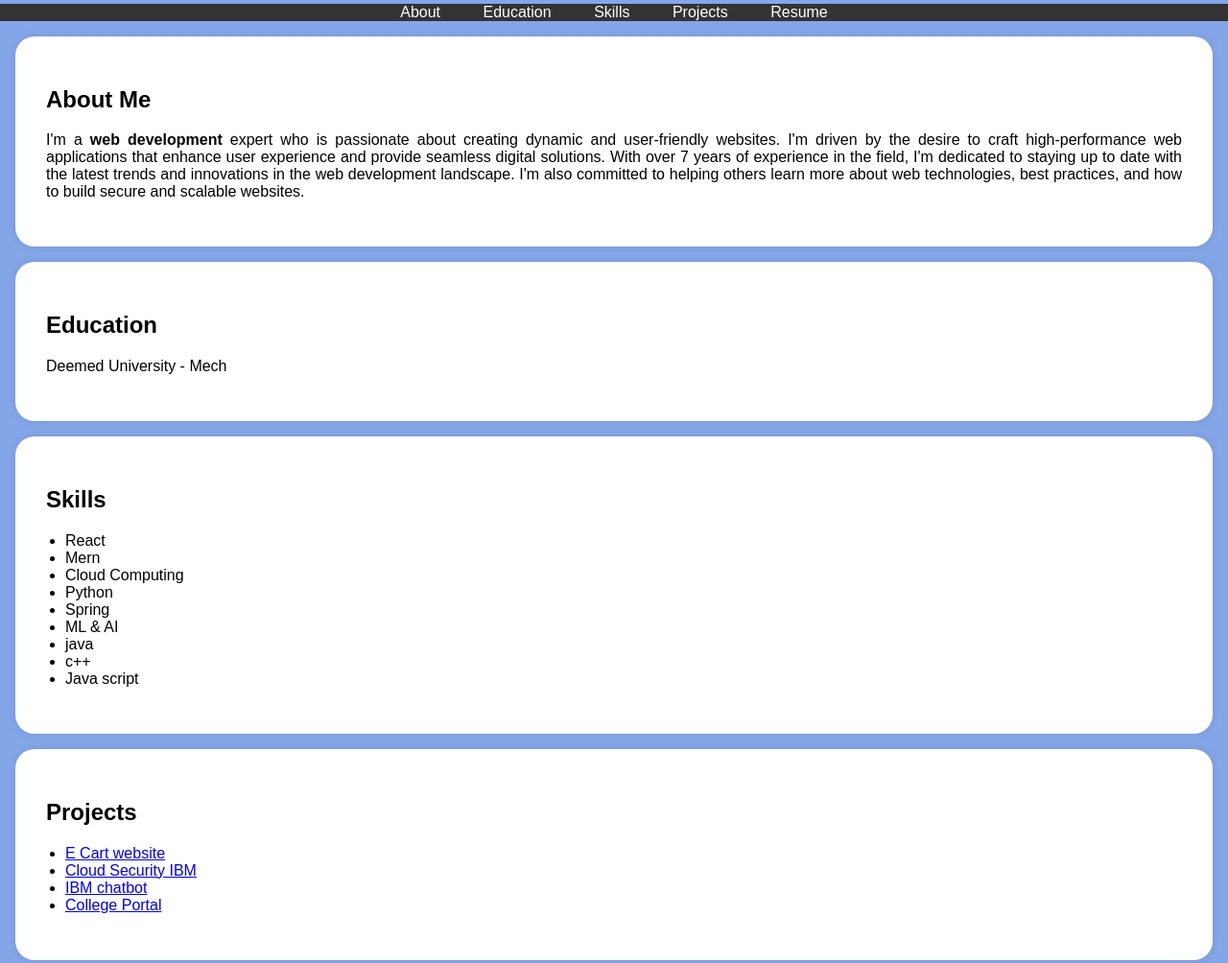
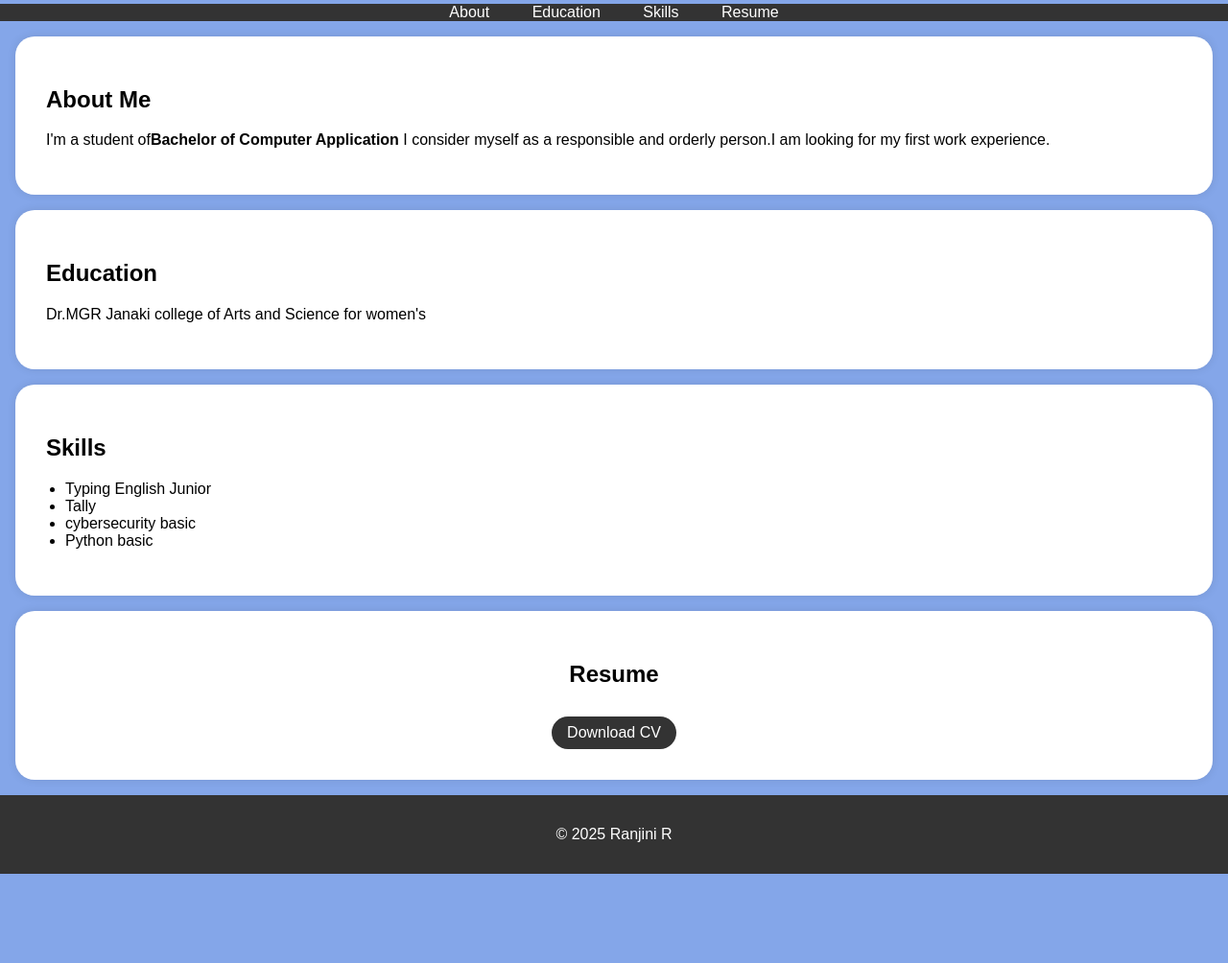
Before and after one commit to 01ranjini/RanjiniR, a plain HTML site: page index.html in a window 1280 px wide. Shown: the part 209-1213 px from the top of the page at 96% size. After the commit the page ends 1120 px from the top, so only its background shows below. Drawn offline with Linux system fonts and the light colour scheme.

Commit message:
index.html

```diff
--- a/index.html
+++ b/index.html
@@ -106,7 +106,6 @@
             <li><a href="#about">About</a></li>
             <li><a href="#education">Education</a></li>
             <li><a href="#skills">Skills</a></li>
-            <li><a href="#projects">Projects</a></li>
             <li><a href="#resume">Resume</a></li>
 
         </ul>
@@ -115,12 +114,8 @@
     <section id="about">
         <div class="section-content">
             <h2>About Me</h2>
-            <p>I'm a <b>web development</b> expert who is passionate about creating dynamic and user-friendly websites.
-                I'm driven by the desire to craft high-performance web applications that enhance user experience and provide
-                 seamless digital solutions. With over 7 years of experience in the field, I'm dedicated to staying up to date
-                 with the latest trends and innovations in the
-                 web development landscape. I'm also committed to helping others learn more about web technologies,
-                 best practices, and how to build secure and scalable websites.</p>
+            <p>I'm a student of<b>Bachelor of Computer Application</b> I consider myself as a responsible and orderly
+                person.I am looking for my first work experience.</p>
 
         </div>
     </section>
@@ -128,7 +123,7 @@
     <section id="education">
         <div class="section-content">
             <h2>Education</h2>
-            <p>Deemed University  - Mech</p>
+            <p>Dr.MGR Janaki college of Arts and Science for women's</p>
 
 
         </div>
@@ -138,28 +133,10 @@
         <div class="section-content">
             <h2>Skills</h2>
             <ul>
-                <li>React</li>
-                <li>Mern</li>
-                <li>Cloud Computing</li>
-                <li>Python</li>
-                <li>Spring</li>
-                <li>ML & AI</li>
-                <li>java</li>
-                <li>c++</li>
-                <li>Java script</li>
-            </ul>
-        </div>
-    </section>
-
-    <section id="projects">
-        <div class="section-content">
-            <h2>Projects</h2>
-            <ul>
-                <li><a href="#">E Cart website</a></li>
-                <li><a href="#">Cloud Security IBM</a></li>
-                <li><a href="#">IBM chatbot</a></li>
-                <li><a href="#">College Portal</a></li>
-                <!-- Add more project links here -->
+                <li>Typing English Junior</li>
+                <li>Tally</li>
+                <li>cybersecurity basic</li>
+                <li>Python basic</li>
             </ul>
         </div>
     </section>
```
